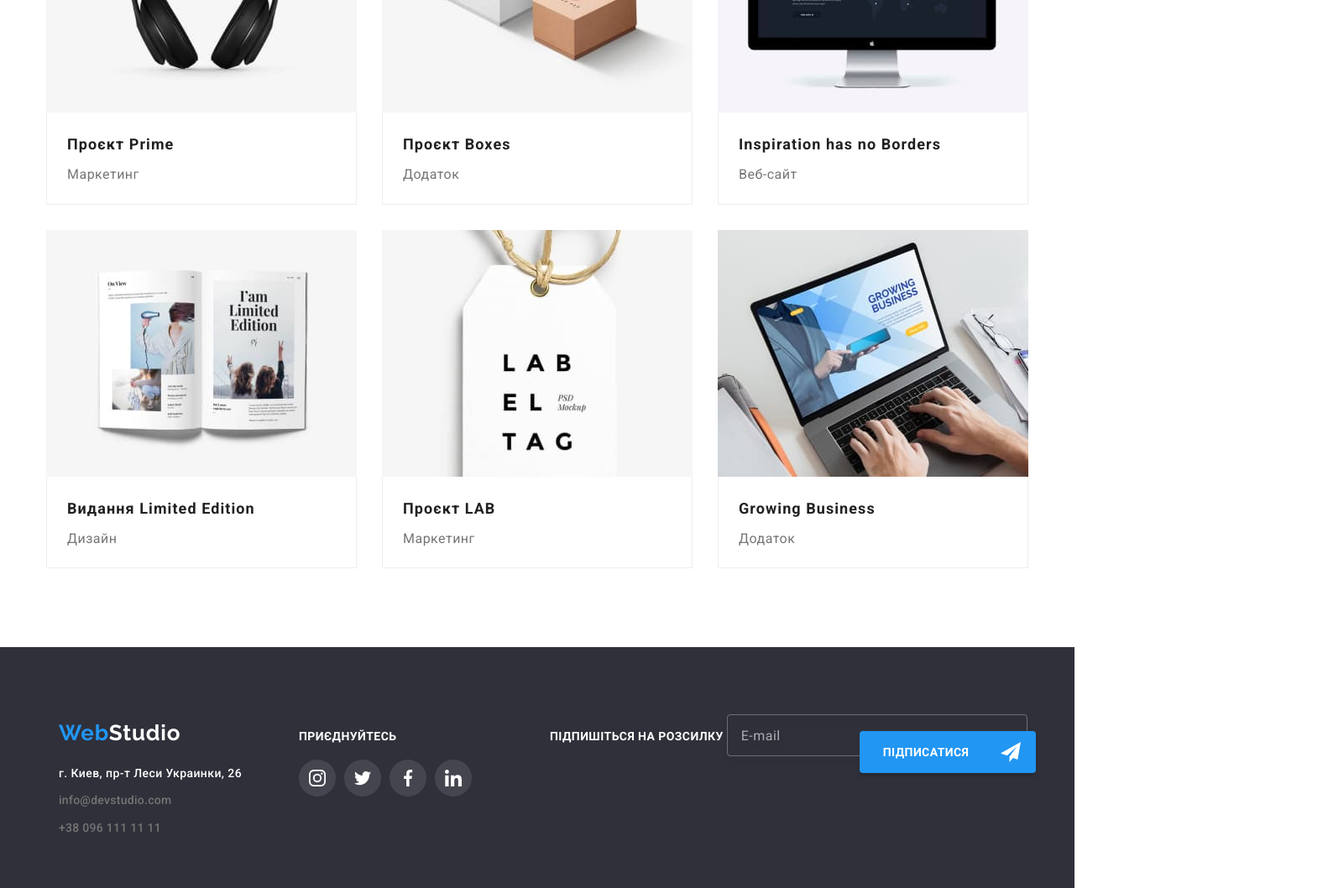
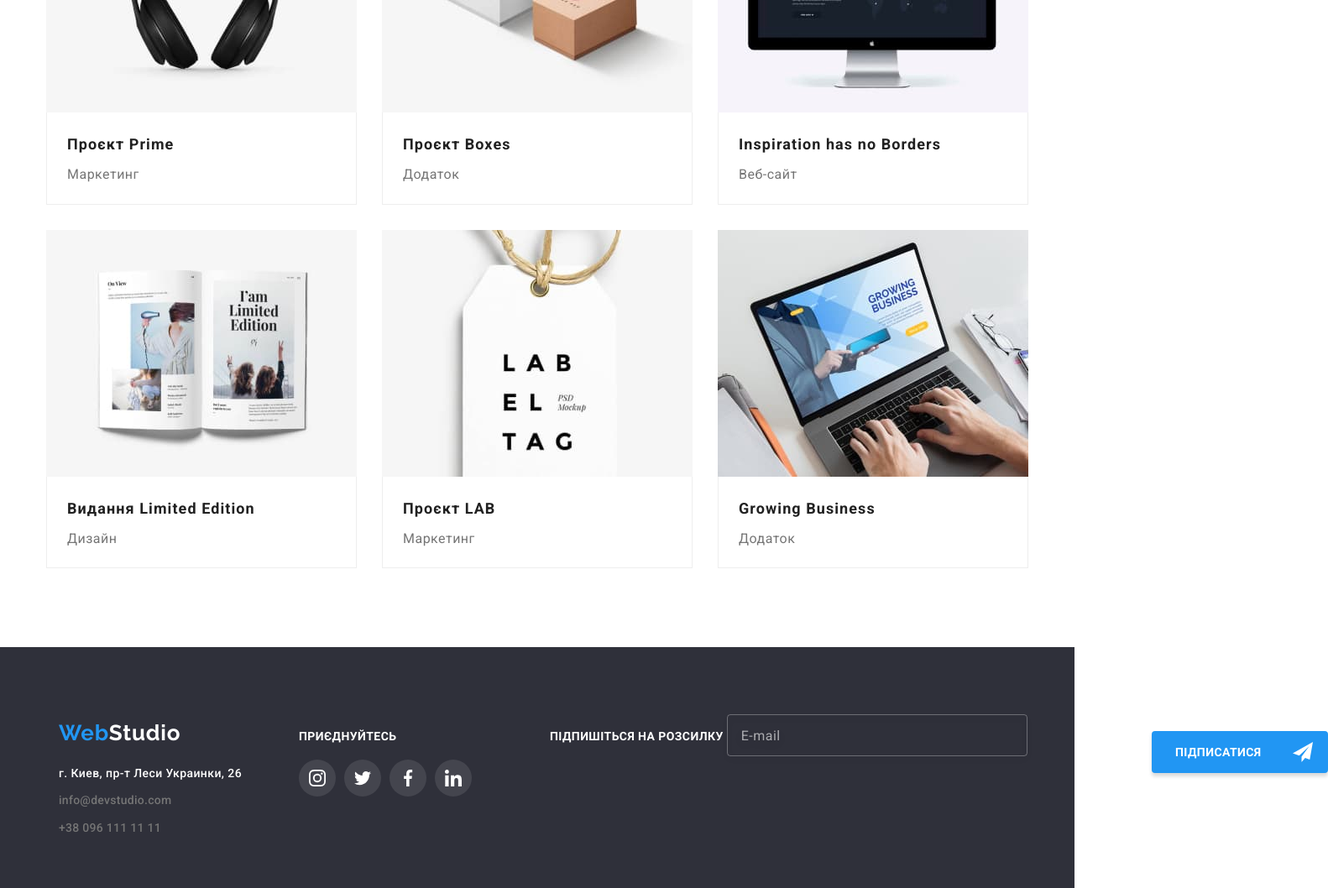
Before and after one commit to 6teendollars/goit-markup-hw-01, a plain HTML site: page portfolio.html in a window 1280 px wide. Shown: the part 857-1915 px from the top of the page at 84% size, 1582 px wide, since content can reach past the window. Drawn offline with nearby package versions, Linux system fonts and the light colour scheme.

Commit message:
homework6

```diff
--- a/css/style-portfolio.css
+++ b/css/style-portfolio.css
@@ -600,7 +600,7 @@ margin-top: 20px;
 .footer-form-btn {
 position: absolute;
 top: 0;
-right: -10px;
+right: -63%;
 top: 40px;
     /* position: relative; */
     display: flex;
@@ -626,3 +626,6 @@ color: #FFFFFF;
    position: absolute;
    top: 13;
 right: 18px;
+
+
+}
```
